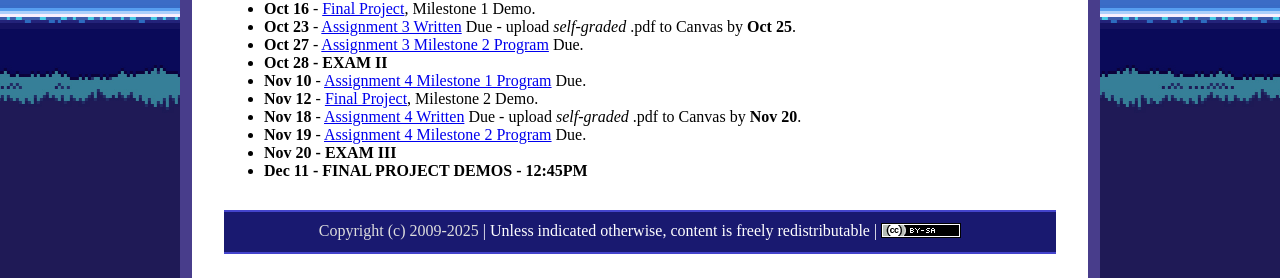
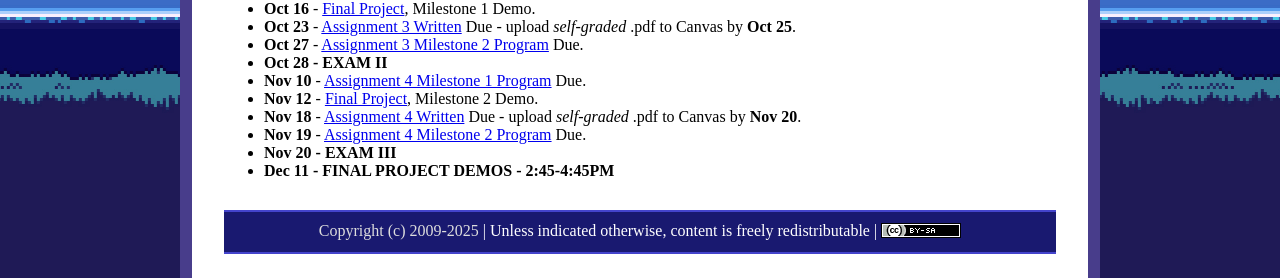
Before and after one commit to ycpcs/cs370-fall2025, a Jekyll site: the page built from index.md, in a window 1280 px wide. Shown: the part 619-897 px from the top of the page. Built offline with Jekyll 4.4.1, drawn with Linux system fonts in a browser that asks for light colours.

Commit message:
update final exam date
update final exam date

```diff
--- a/index.md
+++ b/index.md
@@ -37,4 +37,4 @@ Welcome to the website for CS 370, Computer Graphics Programming I, at York Coll
 * **Nov 18** - [Assignment 4 Written](assign/assign04.html) Due - upload *self-graded* .pdf to Canvas by **Nov 20**.
 * **Nov 19** - [Assignment 4 Milestone 2 Program](assign/assign04.html) Due.
 * **Nov 20 - EXAM III**
-* **Dec 11 - FINAL PROJECT DEMOS - 12:45PM**
+* **Dec 11 - FINAL PROJECT DEMOS - 2:45-4:45PM**
--- a/js/AACONFIG-scheduleInfo.js
+++ b/js/AACONFIG-scheduleInfo.js
@@ -140,7 +140,7 @@ courseInfo.classPeriods = [
 // The following is for the college-scheduled final exam.
 // It is not used if final is on last day of class"
 courseInfo.finalExamDates = [
-		new FinalExamDay("101 Project Demos", new Date("12/11/2025 12:45:00")),
+		new FinalExamDay("101 Project Demos", new Date("12/11/2025 2:45:00")),
 ];
 
 // vim:ts=2:
```
